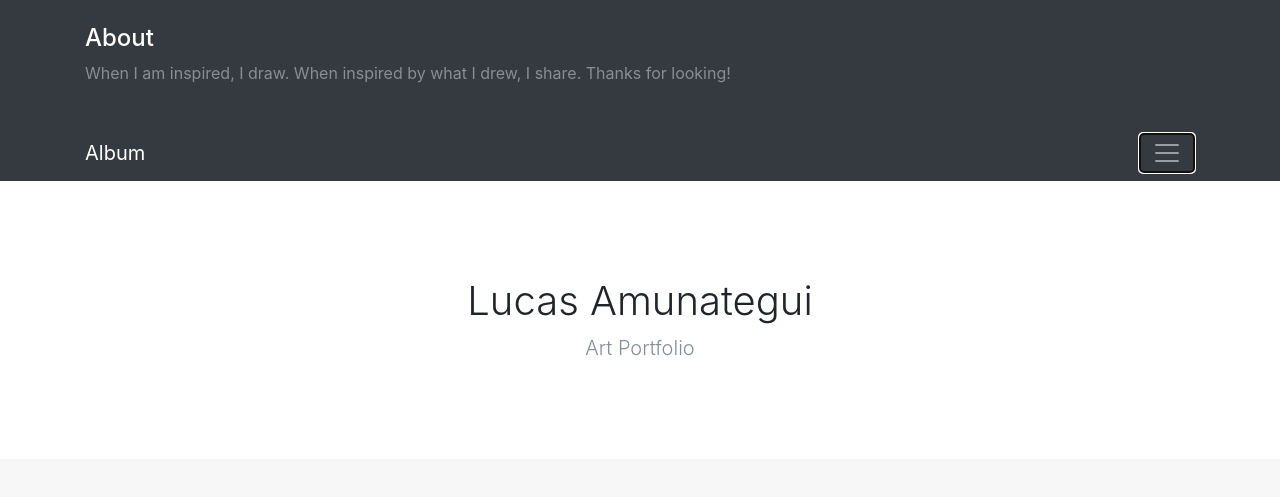
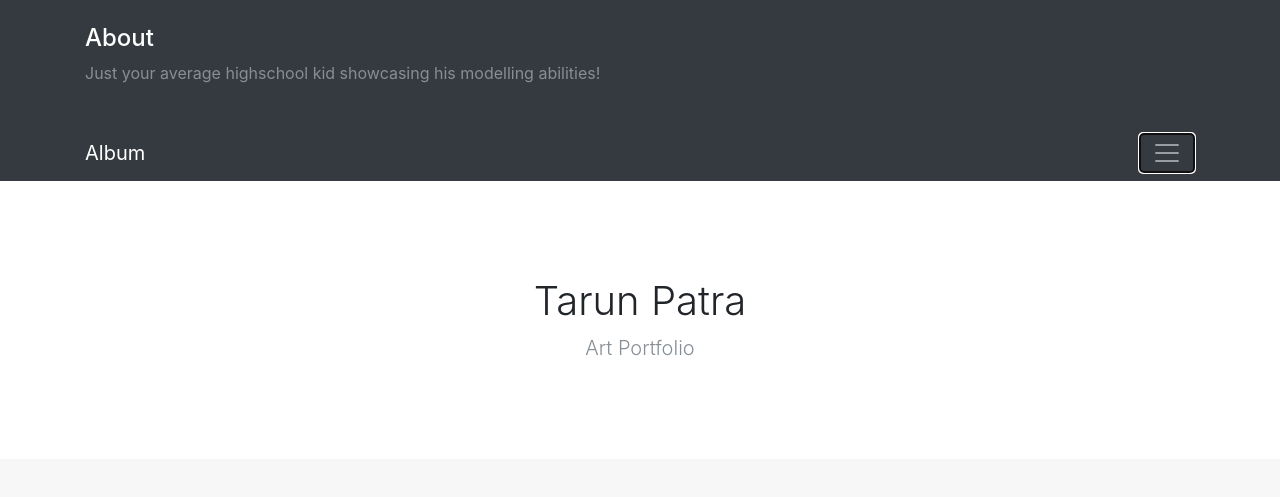
Before and after one commit to Patratarun/Patratarun.github.io, a plain HTML site: page index.html in a window 1280 px wide. Both pictures are taken after a click on the button "Toggle navigation". Shown: the top 497 px of the page. Drawn offline with nearby package versions, Linux system fonts and the light colour scheme.

Commit message:
Update index.html

```diff
--- a/index.html
+++ b/index.html
@@ -24,7 +24,7 @@
           <div class="row">
             <div class="col-sm-8 py-4">
               <h4 class="text-white">About</h4>
-              <p class="text-muted">When I am inspired, I draw. When inspired by what I drew, I share. Thanks for looking!</p>
+              <p class="text-muted">Just your average highschool kid showcasing his modelling abilities!</p>
             </div>
           </div>
         </div>
@@ -43,7 +43,7 @@
 
       <section class="jumbotron text-center">
         <div class="container">
-          <h1 class="jumbotron-heading">Lucas Amunategui</h1>
+          <h1 class="jumbotron-heading">Tarun Patra</h1>
           <p class="lead text-muted">Art Portfolio</p>
         </div>
       </section>
```
